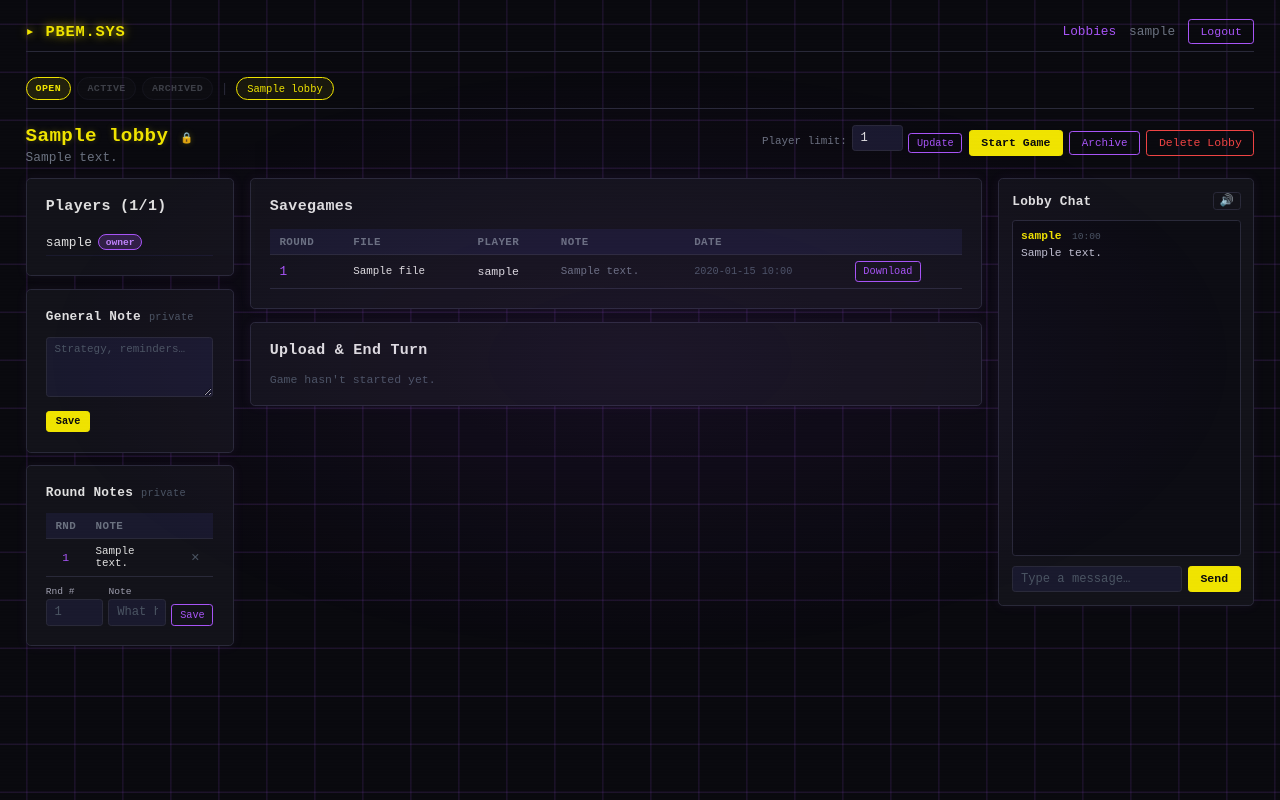
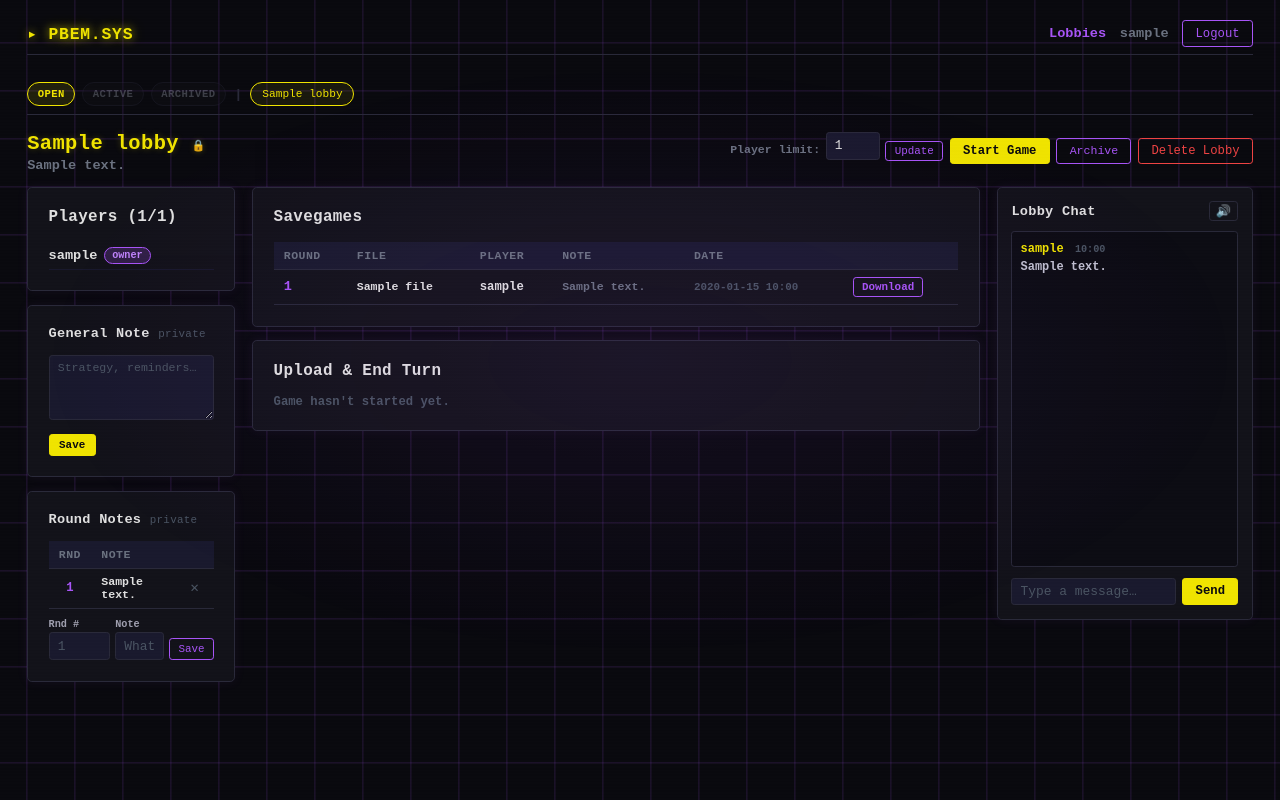
Before and after one commit to Fosshaugemil/PBEM_Client, a Flask app: page /lobbies/1 in a window 1280 px wide. Run offline with Flask 3, Linux system fonts and the light colour scheme; the visitor is signed in with stand-in values (Sample User, id 1); tables that the repository leaves empty hold one stand-in row (values such as "Sample post").

Commit message:
Polish: auto-enable Start Game btn + bigger bold text
- After a successful max_players AJAX edit the Start Game button now
  immediately enables/disables based on current player count so no
  manual F5 is needed.
- Root font-size bumped to 17px so all rem-based sizes scale up slightly.
- Body and labels set to font-weight: bold site-wide.

https://claude.ai/code/session_01SDPPQnwutZM9thGfrQT42P

```diff
--- a/app/templates/base.html
+++ b/app/templates/base.html
@@ -8,6 +8,7 @@
     *, *::before, *::after { box-sizing: border-box; }
 
     /* ── Base ── */
+    html { font-size: 17px; }
     /* ── Background animation ── */
     @keyframes gridDrift {
       from { background-position: center center, 0 0; }
@@ -25,6 +26,7 @@
     body {
       font-family: 'Courier New', 'Consolas', monospace;
       max-width: 1600px; margin: 0 auto; padding: 1rem 2rem;
+      font-weight: bold;
       background-color: #0a0a0f;
       background-image:
         linear-gradient(rgba(168,85,247,0.18) 1px, transparent 1px),
@@ -137,7 +139,7 @@
 
     /* ── Forms ── */
     form.inline { display: inline; }
-    label { display: block; margin-bottom: 0.25rem; font-size: 0.9rem; font-weight: 500; color: #a0a0b0; }
+    label { display: block; margin-bottom: 0.25rem; font-size: 0.9rem; font-weight: bold; color: #a0a0b0; }
     input[type=text], input[type=password], input[type=number], textarea {
       width: 100%; padding: 0.4rem 0.6rem;
       border: 1px solid #2a2a3a; border-radius: 4px;
--- a/app/templates/lobby/detail.html
+++ b/app/templates/lobby/detail.html
@@ -42,7 +42,7 @@ var DELETE_NOTE_URL = "{{ url_for('lobby.delete_note',  lobby_id=lobby.id) }}";
         {% if lobby.is_locked %}
           <button type="submit" class="btn btn-secondary">Unlock Lobby</button>
         {% else %}
-          <button type="submit" class="btn btn-primary"
+          <button type="submit" class="btn btn-primary" id="start-game-btn"
                   {% if lobby.player_count < lobby.max_players %}
                     disabled title="Lobby must be full to lock ({{ lobby.player_count }}/{{ lobby.max_players }})"
                   {% endif %}>Start Game</button>
@@ -559,6 +559,14 @@ if(editForm){
       showFeedback(btn,'Updated \u2713',false);
       var span=document.getElementById('lobby-max-display');
       if(span) span.textContent=data.max_players;
+      // Update Start Game button enabled/disabled state without a page reload
+      var startBtn=document.getElementById('start-game-btn');
+      if(startBtn){
+        var playerCount=document.querySelectorAll('li[data-user-id]').length;
+        var canStart=playerCount>=data.max_players;
+        startBtn.disabled=!canStart;
+        startBtn.title=canStart?'':'Lobby must be full to lock ('+playerCount+'/'+data.max_players+')';
+      }
     });
   });
 }
```
